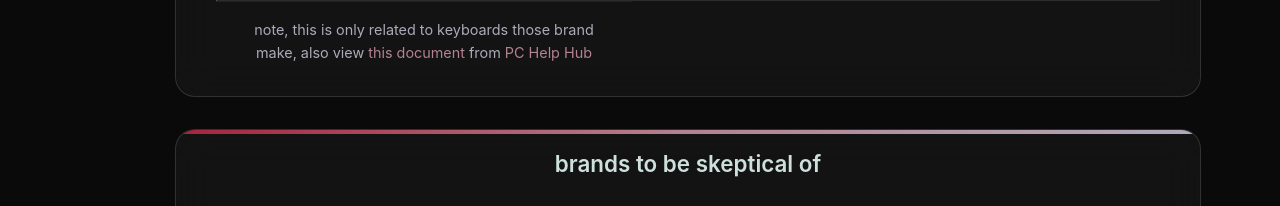
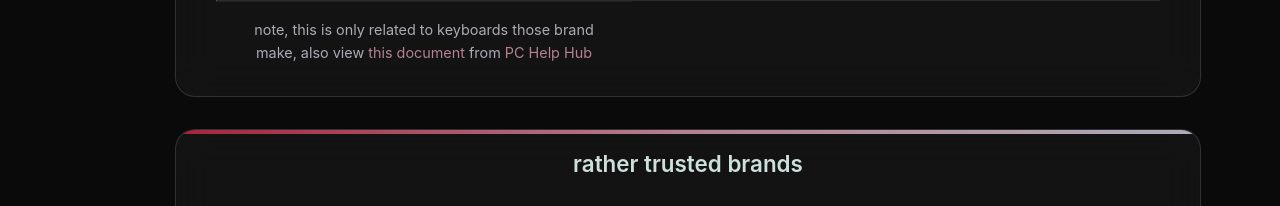
Before and after one commit to aasdunderscore/aasdunderscore.github.io, a plain HTML site: page subwebs/heboards.html in a window 1280 px wide. Shown: the part 4642-4848 px from the top of the page. Drawn offline with Linux system fonts and the light colour scheme.

Commit message:
Update heboards.html

```diff
--- a/subwebs/heboards.html
+++ b/subwebs/heboards.html
@@ -276,7 +276,7 @@
                 </div>
             </div>
             <div class="module">
-                <h3 class="title">brands to be skeptical of</h3>
+                <h3 class="title">rather trusted brands</h3>
                 <div class="imgbox">
                     <div class="desc">
                         <div class="update"></div>
```
